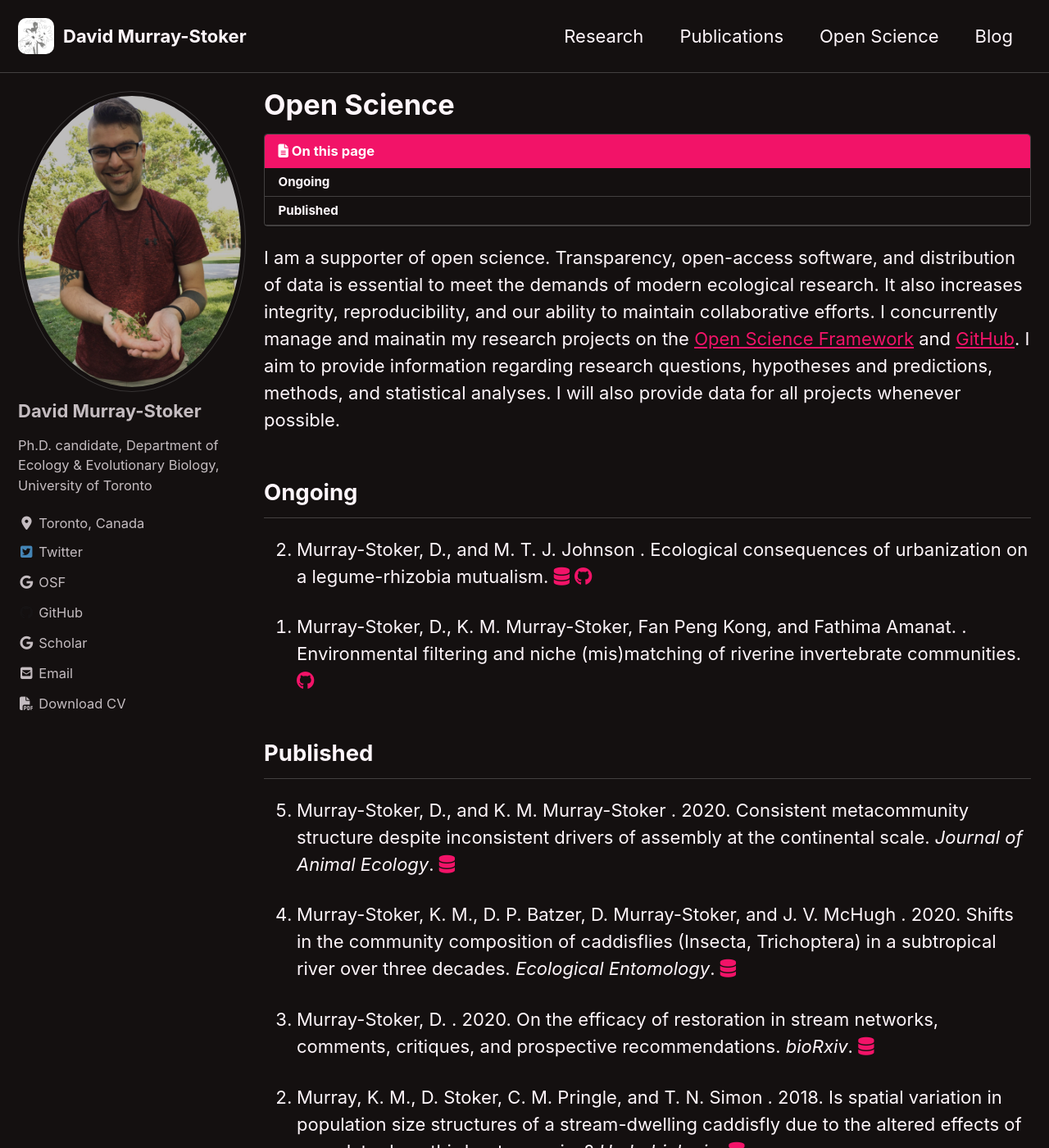
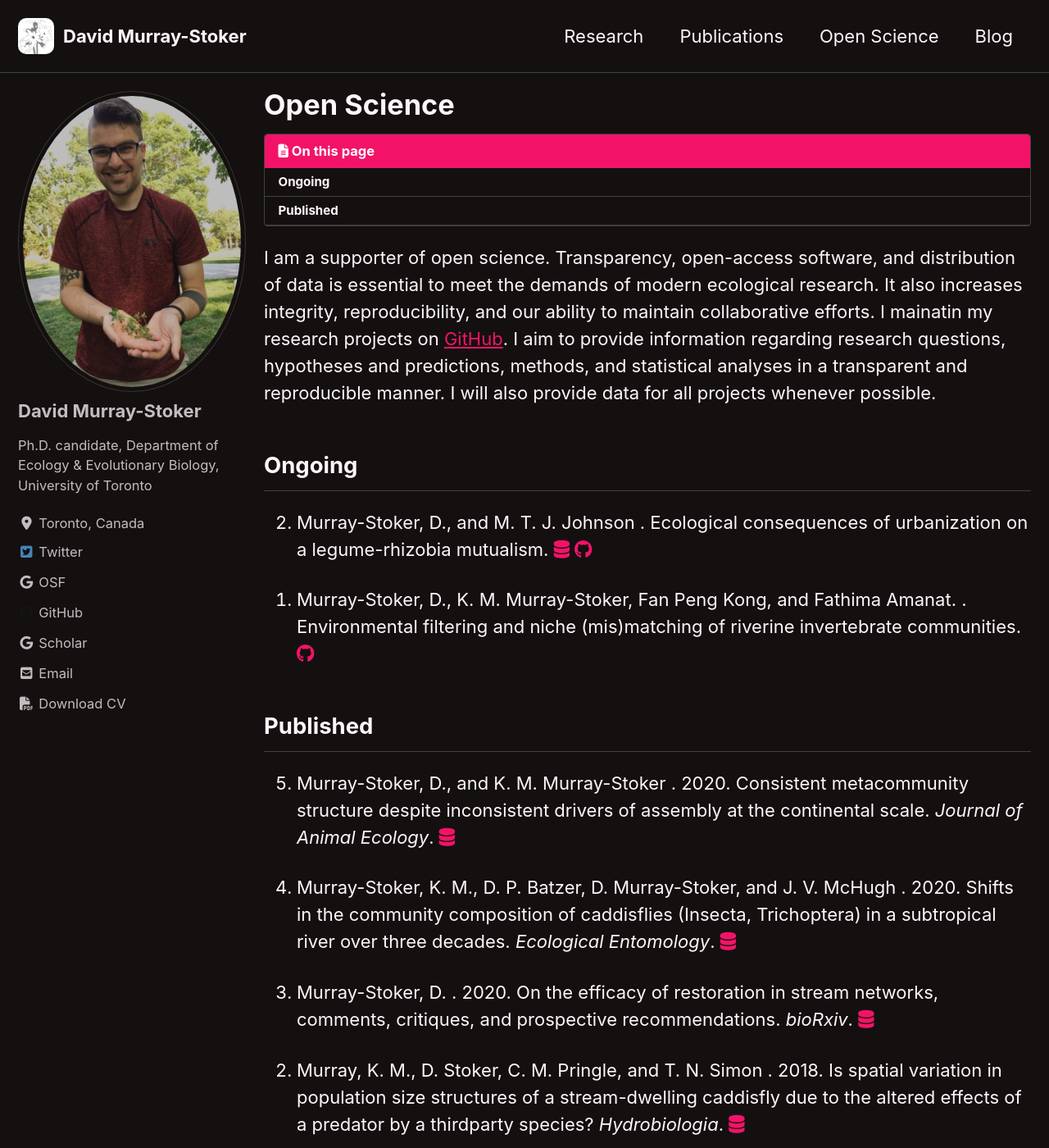
Before and after one commit to dmurraystoker/dmurraystoker.github.io, a Jekyll site: the page built from _pages/open_science.md, in a window 1280 px wide and 1400 px high. Shown: the whole window at 82% size. Built offline with Jekyll 4.4.1, drawn with Linux system fonts in a browser that asks for light colours; cached includes are drawn as plain includes; nearby versions of some CDN libraries; some of the changed text lies outside the part shown.

Commit message:
Update open_science.md

```diff
--- a/_pages/open_science.md
+++ b/_pages/open_science.md
@@ -5,10 +5,10 @@
 title: "Open Science"
 classes: wide
 toc: true
-last_modified_at: 22 May 2020
+last_modified_at: 2 April 2021
 ---
 
-I am a supporter of open science. Transparency, open-access software, and distribution of data is essential to meet the demands of modern ecological research. It also increases integrity, reproducibility, and our ability to maintain collaborative efforts. I concurrently manage and mainatin my research projects on the [Open Science Framework](https://osf.io/9chg5/) and [GitHub](https://github.com/dmurraystoker). I aim to provide information regarding research questions, hypotheses and predictions, methods, and statistical analyses. I will also provide data for all projects whenever possible.
+I am a supporter of open science. Transparency, open-access software, and distribution of data is essential to meet the demands of modern ecological research. It also increases integrity, reproducibility, and our ability to maintain collaborative efforts. I mainatin my research projects on [GitHub](https://github.com/dmurraystoker). I aim to provide information regarding research questions, hypotheses and predictions, methods, and statistical analyses in a transparent and reproducible manner. I will also provide data for all projects whenever possible.
 
 
 ## Ongoing
```
